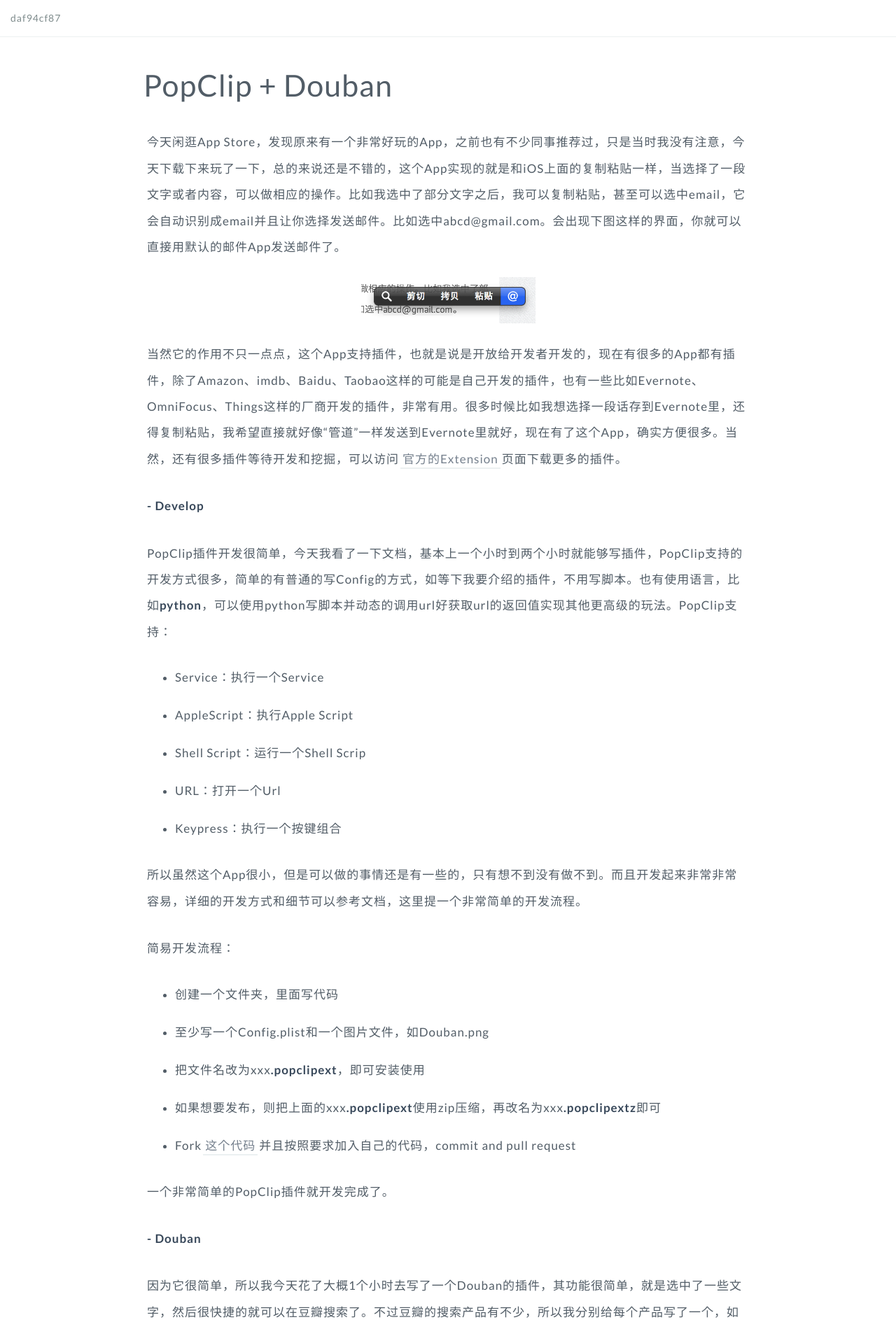
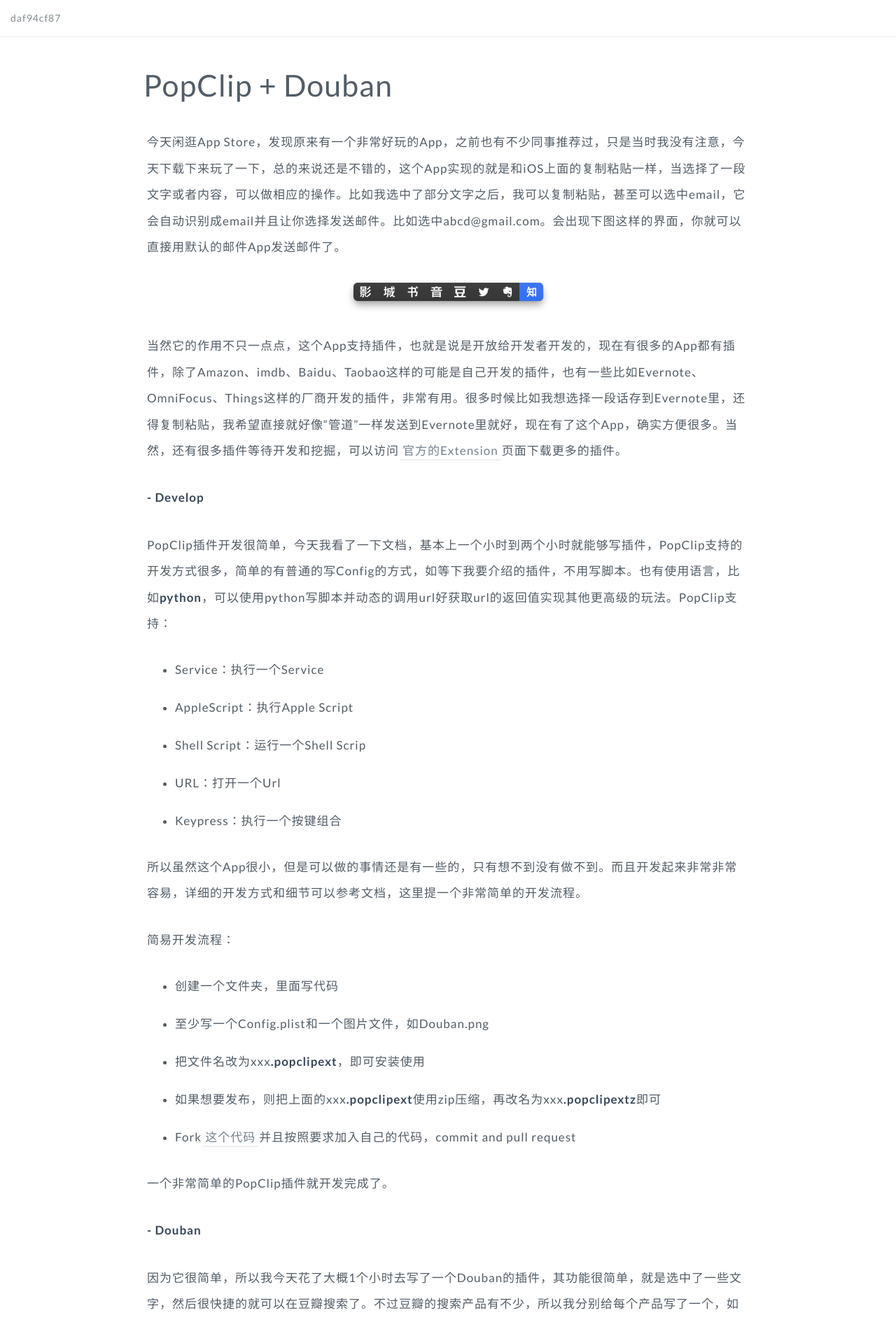
Before and after one commit to GuoJing/blog, a Jekyll site: the page built from _posts/tec/2013-01-20-popclip-extension-for-douban.md, in a window 1280 px wide. Shown: the top 1889 px of the page at 70% size. Built offline with Jekyll 4.4.1, drawn with Linux system fonts in a browser that asks for light colours.

Commit message:
auto commit

```diff
--- a/_posts/tec/2013-01-20-popclip-extension-for-douban.md
+++ b/_posts/tec/2013-01-20-popclip-extension-for-douban.md
@@ -8,7 +8,7 @@
 今天闲逛App Store，发现原来有一个非常好玩的App，之前也有不少同事推荐过，只是当时我没有注意，今天下载下来玩了一下，总的来说还是不错的，这个App实现的就是和iOS上面的复制粘贴一样，当选择了一段文字或者内容，可以做相应的操作。比如我选中了部分文字之后，我可以复制粘贴，甚至可以选中email，它会自动识别成email并且让你选择发送邮件。比如选中abcd@gmail.com。会出现下图这样的界面，你就可以直接用默认的邮件App发送邮件了。
 
 {:.center}
-![popclip](/images/2012/mail.png){:style="max-width: 249px"}
+![popclip](/images/2012/mail.png){:style="max-width: 299px"}
 
 当然它的作用不只一点点，这个App支持插件，也就是说是开放给开发者开发的，现在有很多的App都有插件，除了Amazon、imdb、Baidu、Taobao这样的可能是自己开发的插件，也有一些比如Evernote、OmniFocus、Things这样的厂商开发的插件，非常有用。很多时候比如我想选择一段话存到Evernote里，还得复制粘贴，我希望直接就好像“管道”一样发送到Evernote里就好，现在有了这个App，确实方便很多。当然，还有很多插件等待开发和挖掘，可以访问[官方的Extension](http://pilotmoon.com/popclip/extensions/)页面下载更多的插件。
 
```
Also changed, not shown: images/2012/mail.png.
